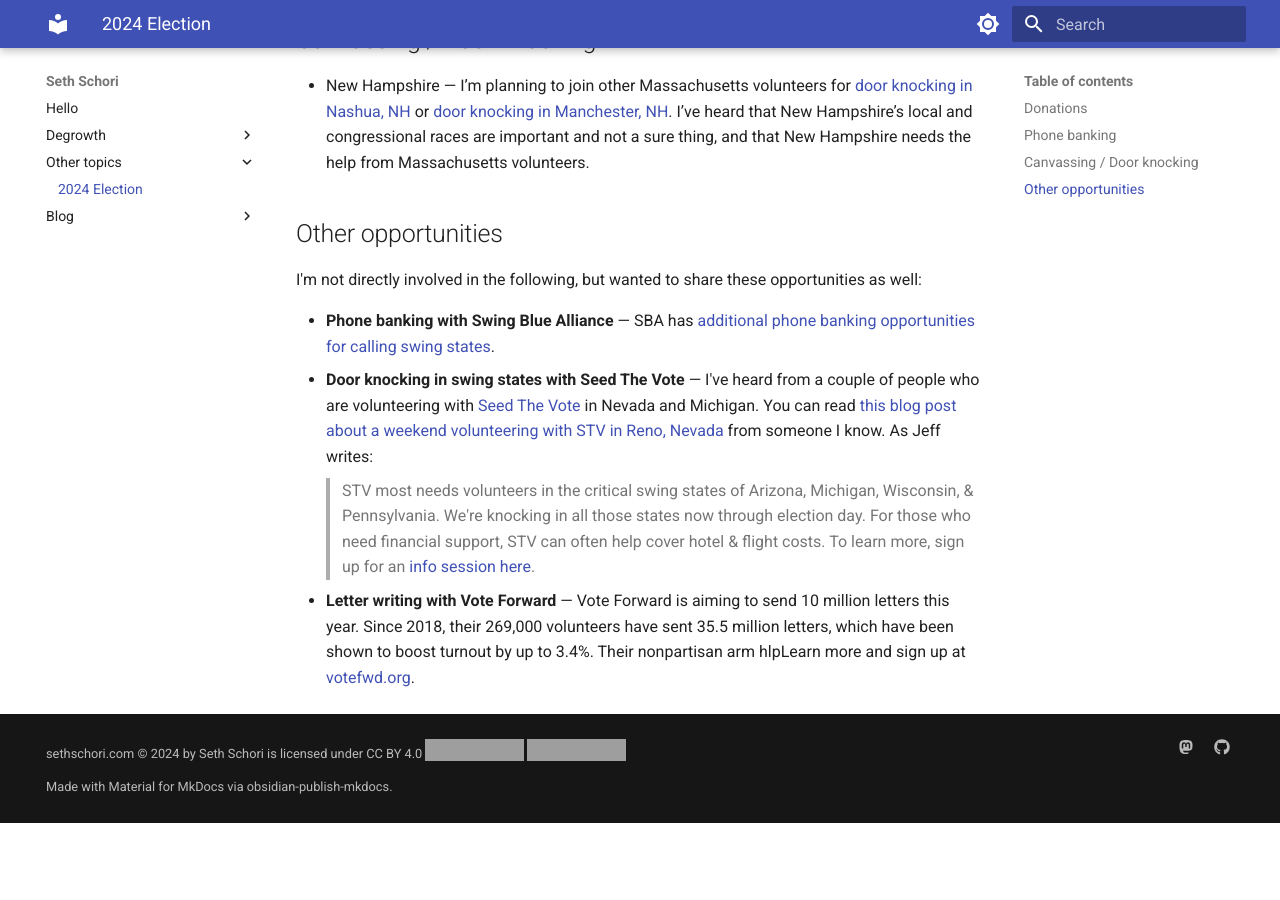
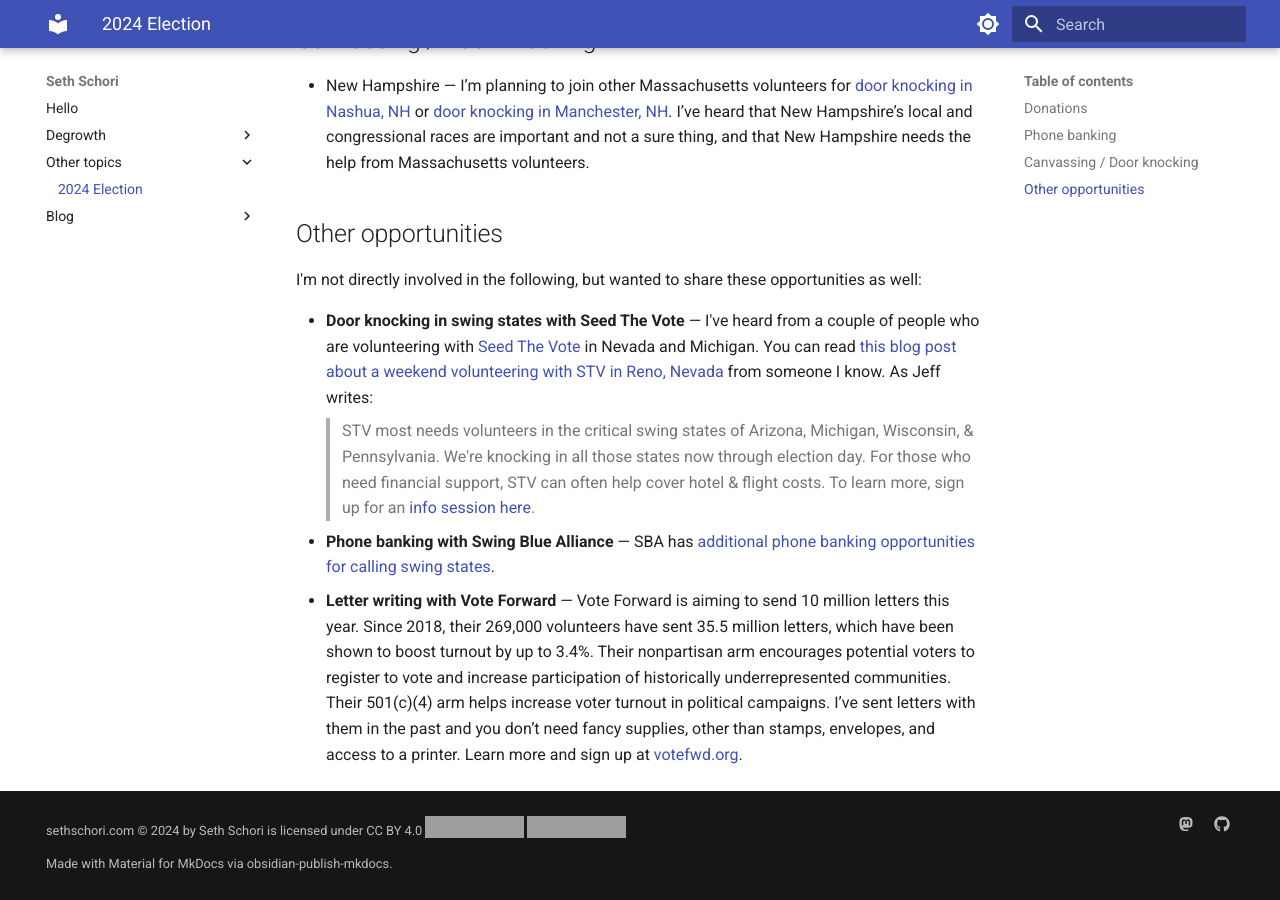
Before and after one commit to sethschori/sethschori.github.io, an MkDocs documentation site: the page built from docs/Other topics/2024 Election.md, in a window 1280 px wide and 900 px high, scrolled down 725 px. Built offline with MkDocs 1.6.1 and Material for MkDocs 9.7.7, drawn with Linux system fonts in a browser that asks for light colours; before the commit the page ends 1548 px from its top, so only the background shows below that; grey boxes are pictures that could not be loaded.

Commit message:
vault backup: 2024-09-17 22:39:15

```diff
--- a/docs/Other topics/2024 Election.md
+++ b/docs/Other topics/2024 Election.md
@@ -17,7 +17,7 @@ I invite you to join me in any, or all, of these ways that I'm taking action thi
 
 I'm not directly involved in the following, but wanted to share these opportunities as well:
 
-- **Phone banking with Swing Blue Alliance** — SBA has [additional phone banking opportunities for calling swing states](https://www.mobilize.us/swingbluealliance/).
 - **Door knocking in swing states with Seed The Vote** — I've heard from a couple of people who are volunteering with [Seed The Vote](https://seedthevote.org/) in Nevada and Michigan. You can read [this blog post about a weekend volunteering with STV in Reno, Nevada](http://caelections.blogspot.com/2024/09/JK-Reno-STV.html) from someone I know. As Jeff writes:
   >STV most needs volunteers in the critical swing states of Arizona, Michigan, Wisconsin, & Pennsylvania. We're knocking in all those states now through election day. For those who need financial support, STV can often help cover hotel & flight costs. To learn more, sign up for an [info session here](https://www.mobilize.us/seedthevote/event/595794/).
-- **Letter writing with Vote Forward** — Vote Forward is aiming to send 10 million letters this year. Since 2018, their 269,000 volunteers have sent 35.5 million letters, which have been shown to boost turnout by up to 3.4%. Their nonpartisan arm hlpLearn more and sign up at [votefwd.org](https://votefwd.org/).
+- **Phone banking with Swing Blue Alliance** — SBA has [additional phone banking opportunities for calling swing states](https://www.mobilize.us/swingbluealliance/).
+- **Letter writing with Vote Forward** — Vote Forward is aiming to send 10 million letters this year. Since 2018, their 269,000 volunteers have sent 35.5 million letters, which have been shown to boost turnout by up to 3.4%. Their nonpartisan arm encourages potential voters to register to vote and increase participation of historically underrepresented communities. Their 501(c)(4) arm helps increase voter turnout in political campaigns. I’ve sent letters with them in the past and you don’t need fancy supplies, other than stamps, envelopes, and access to a printer. Learn more and sign up at [votefwd.org](https://votefwd.org/).
```
